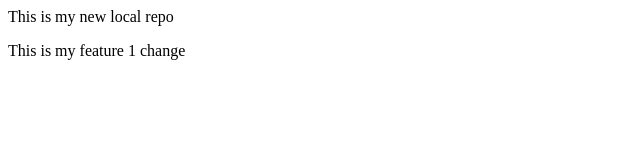
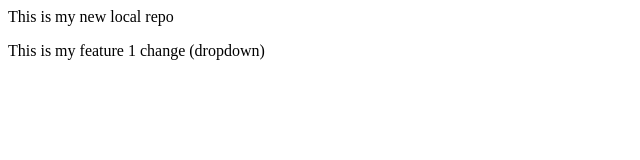
Before and after one commit to Taimoor7999/localrepo, a plain HTML site: page index.html in a window 1280 px wide. Shown: the full height of the page, 0-640 px from the left. Drawn offline with Linux system fonts and the light colour scheme.

Commit message:
added dropdown

```diff
--- a/index.html
+++ b/index.html
@@ -1,2 +1,2 @@
 <p>This is my new local repo</p>
-<p>This is my feature 1 change</p>
+<p>This is my feature 1 change (dropdown)</p>
```
